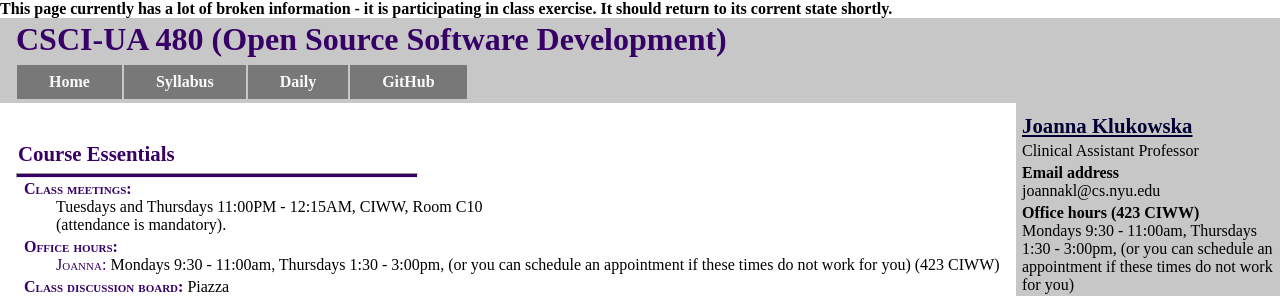
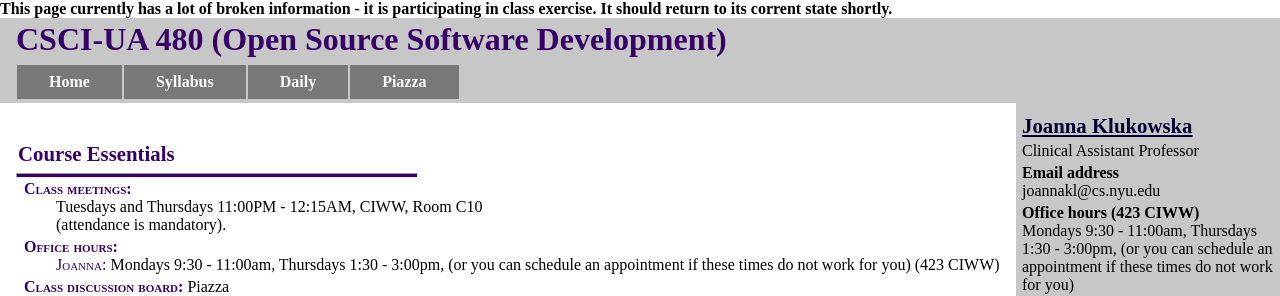
Before and after one commit to joannakl/cs480_s18, a Jekyll site: the page built from index.markdown, in a window 1280 px wide. Shown: the top 296 px of the page. Built offline with Jekyll 4.4.1, drawn with Linux system fonts in a browser that asks for light colours; comment, search, counter and statistics services are not loaded.

Commit message:
fixed header so that piazza button links correctly

```diff
--- a/_includes/header.html
+++ b/_includes/header.html
@@ -10,6 +10,6 @@
         <li><a href="daily.html">Syllabus</a></li>
         <li><a href="syllabus.html">Daily</a></li>
 
-        <li><a href="{{site.piazza_site}}" target="_blank">GitHub</a></li>
+        <li><a href="{{site.piazza_site}}" target="_blank">Piazza</a></li>
     </ul>
 </nav>
```
